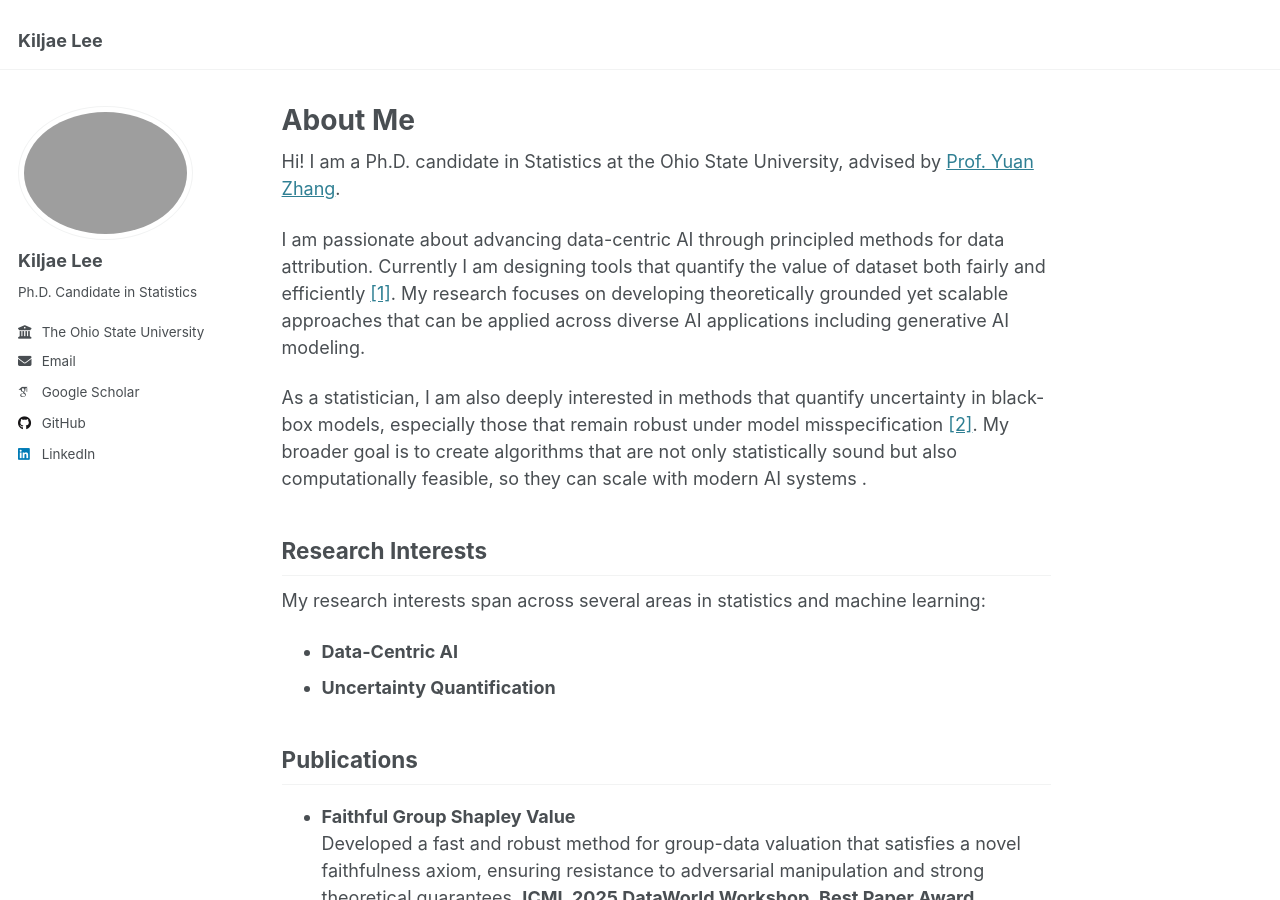
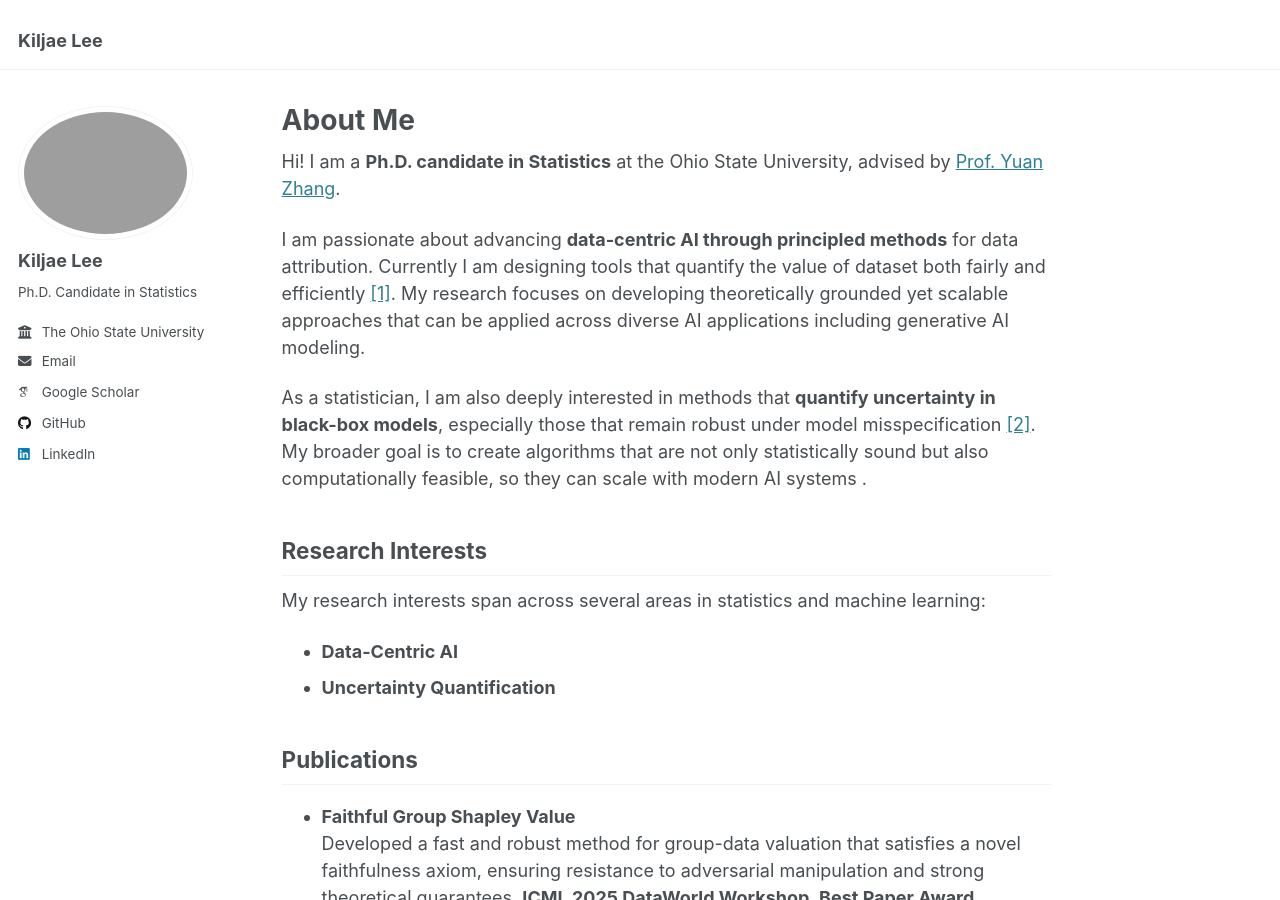
Before and after one commit to KiljaeL/KiljaeL.github.io, a Jekyll site: the page built from _pages/about.md, in a window 1280 px wide and 900 px high. Built offline with Jekyll 4.4.1, drawn with Linux system fonts in a browser that asks for light colours; some web fonts are replaced.

Commit message:
Update about page content

```diff
--- a/_pages/about.md
+++ b/_pages/about.md
@@ -7,11 +7,11 @@ redirect_from:
   - /about.html
 ---
 
-Hi! I am a Ph.D. candidate in Statistics at the Ohio State University, advised by [Prof. Yuan Zhang](https://www.asc.ohio-state.edu/zhang.7824/).
+Hi! I am a **Ph.D. candidate in Statistics** at the Ohio State University, advised by [Prof. Yuan Zhang](https://www.asc.ohio-state.edu/zhang.7824/).
 
-I am passionate about advancing data-centric AI through principled methods for data attribution. Currently I am designing tools that quantify the value of dataset both fairly and efficiently [[1]](https://arxiv.org/abs/2505.19013). My research focuses on developing theoretically grounded yet scalable approaches that can be applied across diverse AI applications including generative AI modeling.
+I am passionate about advancing **data-centric AI through principled methods** for data attribution. Currently I am designing tools that quantify the value of dataset both fairly and efficiently [[1]](https://arxiv.org/abs/2505.19013). My research focuses on developing theoretically grounded yet scalable approaches that can be applied across diverse AI applications including generative AI modeling.
 
-As a statistician, I am also deeply interested in methods that quantify uncertainty in black-box models, especially those that remain robust under model misspecification [[2]](https://openreview.net/forum?id=Bt1vnCnAVS&noteId=uNqjmfay9Q). My broader goal is to create algorithms that are not only statistically sound but also computationally feasible, so they can scale with modern AI systems .
+As a statistician, I am also deeply interested in methods that **quantify uncertainty in black-box models**, especially those that remain robust under model misspecification [[2]](https://openreview.net/forum?id=Bt1vnCnAVS&noteId=uNqjmfay9Q). My broader goal is to create algorithms that are not only statistically sound but also computationally feasible, so they can scale with modern AI systems .
 
 ## Research Interests
 
```
